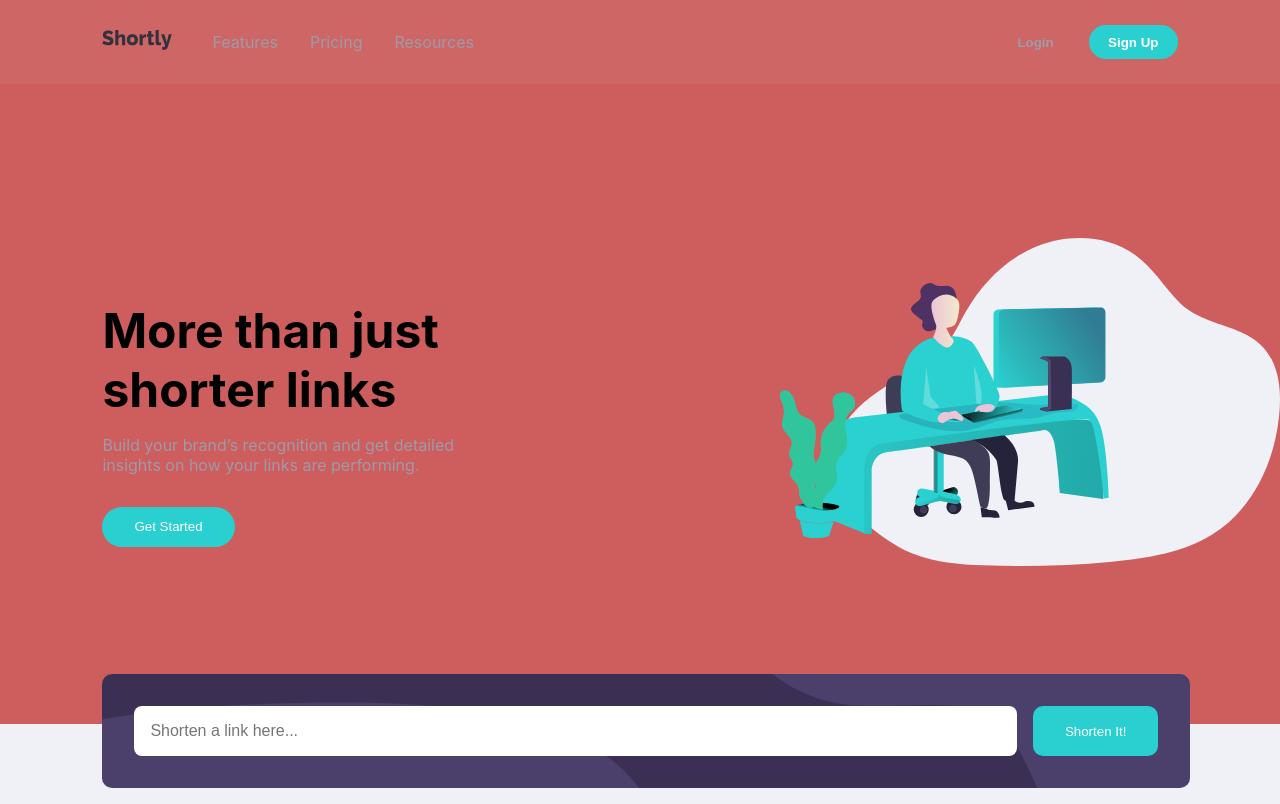
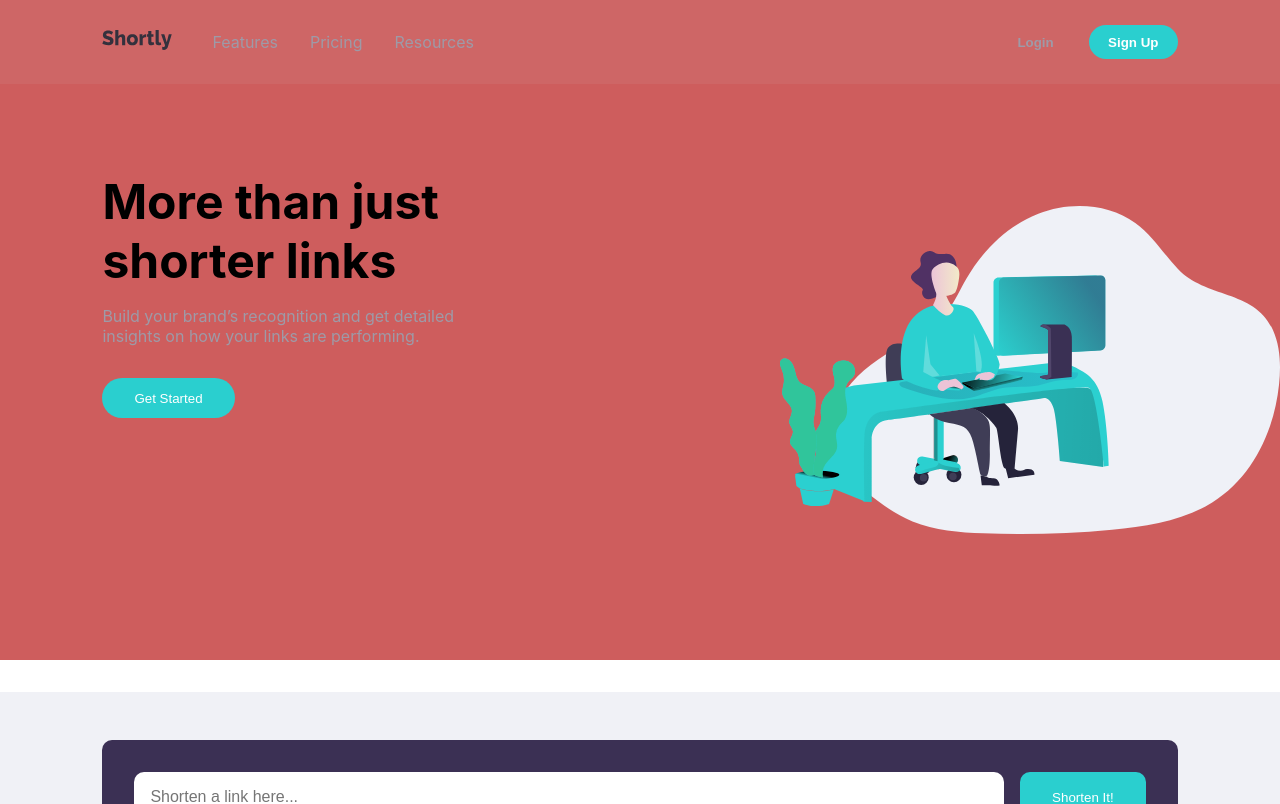
Before and after one commit to Gemcreation/shorteningweb, a React (Create React App) app: page / in a window 1280 px wide. Shown: the top 804 px of the page. Built offline with nearby package versions, Linux system fonts and the light colour scheme.

Commit message:
another push

```diff
--- a/src/App.scss
+++ b/src/App.scss
@@ -60,11 +60,11 @@
   align-content: center;
   // padding: 5rem 8%;
   background: #ce5d5d;
-  height: 80vh;
 
   .hero-content {
     max-width: 30%;
     padding: 3rem 8%;
+    height: 60vh;
     h1 {
       font-size: 3rem;
       font-weight: 700;
@@ -94,36 +94,21 @@
   background: #f0f1f6;
   padding: 3rem 8%;
   position: relative;
-  // margin:
-  // padding: 3rem 8%;
-  // top: -40px;
-  // margin-top: 2rem;
+  margin-top: 2rem;
 
   .shorten-box {
     background: hsl(257, 27%, 26%);
-    background-image: url(assets/images/bg-shorten-desktop.svg);
-    background-repeat: no-repeat;
-    background-size: cover;
     border-radius: 10px;
     padding: 2rem;
     display: flex;
-    width: 80%;
     gap: 1rem;
-    top: -50px;
-    position: absolute;
 
     input {
       flex: 1;
       padding: 1rem;
-      border-radius: 8px;
+      border-radius: 10px;
       border: none;
       font-size: 1rem;
-      outline: none;
-    }
-    input:focus{
-      border-radius: 8px;
-      // border-color: #ce5d5d;
-      border: 3px solid hsl(0, 87%, 67%);
     }
 
     button {
@@ -183,7 +168,7 @@
     gap: 2rem;
 
     .card {
-      background: #fff;
+      background: white;
       padding: 2rem;
       border-radius: 10px;
       text-align: left;
@@ -192,7 +177,7 @@
         margin-bottom: 1rem;
       }
       p {
-        color: hsl(257, 7%, 63%);
+        color: #9e9aa7;
       }
     }
   }
@@ -206,18 +191,18 @@
   padding-top: 4rem;
 
   .cta {
-    background: hsl(257, 27%, 26%);
+    background: #3b3054;
     padding: 4rem 2rem;
     border-radius: 10px;
     h2 {
       margin-bottom: 1rem;
     }
     button {
-      background: hsl(180, 66%, 49%);
+      background: #2acfcf;
       border: none;
       padding: 0.8rem 2rem;
       border-radius: 30px;
-      color: #fff;
+      color: white;
       cursor: pointer;
     }
   }
@@ -243,7 +228,7 @@
 
       ul {
         list-style: none;
-        color: hsl(0, 0%, 75%);
+        color: #bfbfbf;
         li {
           margin-bottom: 0.5rem;
         }
```
